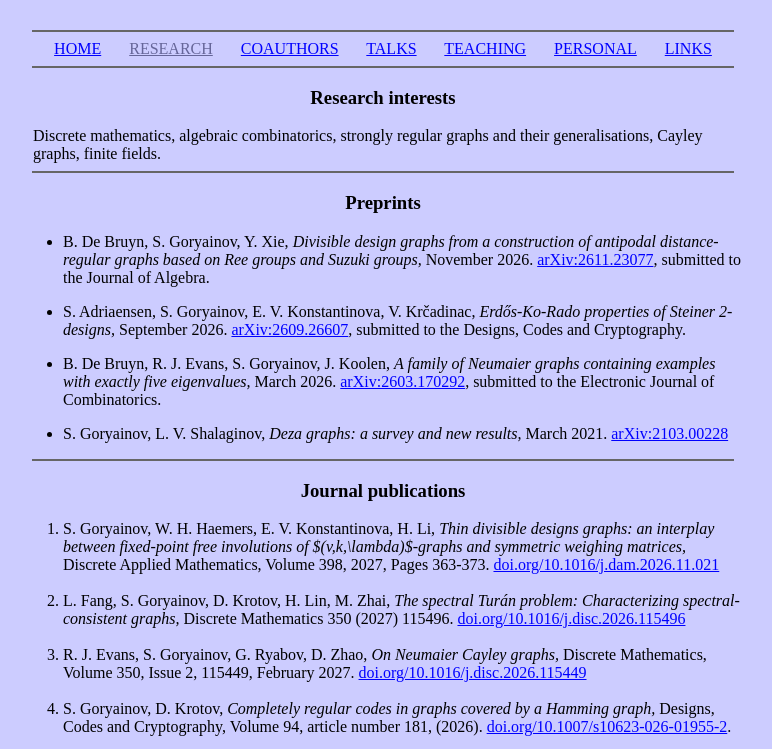
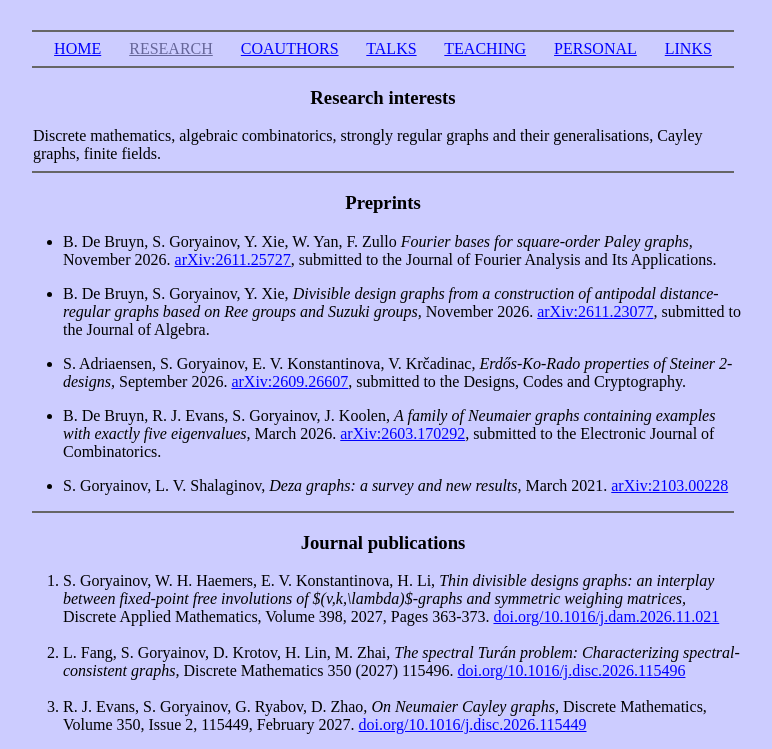
Before and after one commit to sgoryainov/sgoryainov.github.io, a plain HTML site: page research.html in a window 1280 px wide. Shown: the top 749 px of the page, without its empty margins (257-1029 px from the left). Drawn offline with Linux system fonts and the light colour scheme.

Commit message:
Add files via upload

```diff
--- a/research.html
+++ b/research.html
@@ -39,6 +39,13 @@ strongly regular graphs and their generalisations, Cayley graphs, finite fields.
 
 -->
 <h3>Preprints</h3>
+	<ul align="left">
+   <li>B. De Bruyn, S. Goryainov, Y. Xie, W. Yan, F. Zullo
+   <i>Fourier bases for square-order Paley graphs,</i>
+   November 2026.
+   <a href="https://arxiv.org/abs/2611.25727" style="color: #0000FF">arXiv:2611.25727</a>, submitted to the Journal of Fourier Analysis and Its Applications.
+   </li>
+   </ul>
 	<ul align="left">
    <li>B. De Bruyn, S. Goryainov, Y. Xie, <i>Divisible design graphs from a construction of antipodal distance-regular graphs based on Ree groups and Suzuki groups,</i>
    November 2026.
```
Also changed, not shown: coauthors.html (+4 -0 lines).
